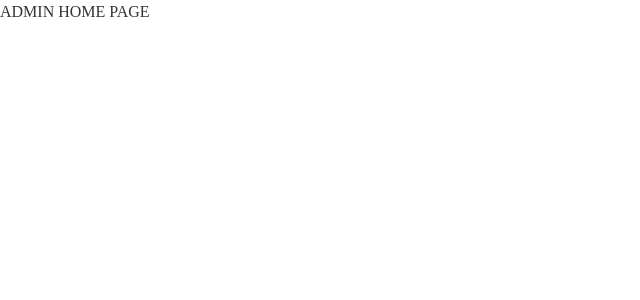
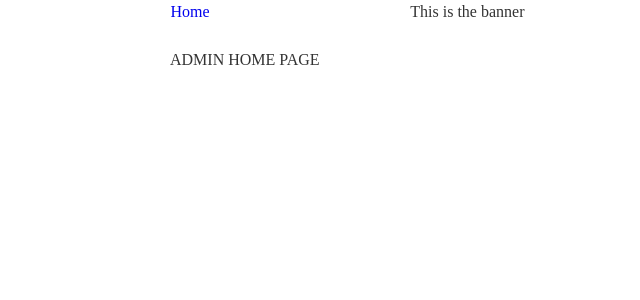
Before and after one commit to awatanabe/ucficom, a CodeIgniter app: page /index.php/admin/index in a window 1280 px wide. Shown: the top 300 px of the page, without its empty margins (0-640 px from the left). Run offline with CodeIgniter, Linux system fonts and the light colour scheme.

Commit message:
Commit that should have happened an hour ago with updates to the admin in prepration for new user creation

```diff
--- a/application/config/constants.php
+++ b/application/config/constants.php
@@ -57,6 +57,24 @@ define('EXTERNAL',      1);
 define('AUTHENTICATED', 2);
 define('ADMIN',         4);
 
+/*
+|--------------------------------------------------------------------------
+| Database Titles
+|--------------------------------------------------------------------------
+|
+| These are constants for database usage
+|
+*/
+
+// Constants for Users table
+define("USERS_TABLE",           "users");
+define("USERS_USER_ID",         "user_id");
+define("USERS_EMAIL",           "email");
+define("USERS_PASSWORD",        "password");
+define("USERS_FIRST_NAME",      "first_name");
+define("USERS_LAST_NAME",       "last_name");
+define("USERS_SECURITY_LEVEL", "security_level");
+
 
 /*
 |--------------------------------------------------------------------------
--- a/application/controllers/admin.php
+++ b/application/controllers/admin.php
@@ -25,7 +25,19 @@ class admin extends UC_Controller {
      *
      */
     public function index(){
-        $this->display($this->load->view("content/admin/index"));
+        $this->display($this->get_view("content/admin/index"));
+    }
+
+    public function new_user(){
+
+        // Load helpers
+        $this->load->helper("form");
+
+        // Load libraries
+        $this->load->library("form");
+        $this->load->library("table");
+
+
     }
 }
 
--- a/application/controllers/external.php
+++ b/application/controllers/external.php
@@ -20,7 +20,7 @@ class External extends UC_Controller {
     }
 
     public function index(){
-        $this->display($this->load->view("content/external/index", NULL, TRUE));
+        $this->display($this->get_view("content/external/index"));
     }
 }
 ?>
--- a/application/controllers/main.php
+++ b/application/controllers/main.php
@@ -21,7 +21,7 @@ class main extends UC_Controller {
     }
 
     public function index(){
-        $this->display($this->load->view("content/main/index"));
+        $this->display($this->get_view("content/main/index"));
     }
 
 }
--- a/application/core/UC_Controller.php
+++ b/application/core/UC_Controller.php
@@ -43,6 +43,19 @@ class UC_Controller extends CI_Controller {
     }
 
     /**
+     * Shortcut for loading a view that returns the view as a string
+     *
+     * @param type $view The path of the view to load
+     * @param array $data Array containing dating to bind to view
+     * @return string
+     */
+
+    public function get_view($view, array $data = NULL){
+        return $this->load->view($view, $data, TRUE);
+    }
+
+
+    /**
      * Displays content within the default template frame. Allows for
      * different layouts given the security zone.
      * @param type $content
@@ -50,7 +63,22 @@ class UC_Controller extends CI_Controller {
 
     public function display($content){
 
+        // Store content for passing
         $template_data["content"] = $content;
+
+        /* Load the banner */
+        $banner_data = array();
+
+        // Determine the correct link for the home page depending on controller
+        if($this->security_zone == EXTERNAL){
+           $banner_data["home_url"] = site_url("external/index");
+        }
+        else{
+            $banner_data["home_url"] = site_url("main/index");
+        }
+
+        $template_data["banner"] =
+            $this->get_view("universal/banner", $banner_data);
 
         $this->load->view("universal/template", $template_data);
     }
--- /dev/null
+++ b/application/views/content/admin/new_user.php
@@ -0,0 +1 @@
+<?= $new_user_form ?>
--- /dev/null
+++ b/application/views/universal/banner.php
@@ -0,0 +1,10 @@
+<div class="grids">
+    <div class="grid-4">
+        <a href="<?= $home_url?>">
+            Home
+        </a>
+    </div>
+    <div class="grid-12">
+        This is the banner
+    </div>
+</div>
--- a/application/views/universal/template.php
+++ b/application/views/universal/template.php
@@ -15,7 +15,14 @@
     <title>FiCom: Web Portal</title>
 </head>
 
-<body>
-<?= $content ?>
+<body class="wrapper">
+    <!-- Header area -->
+    <div id="banner">
+        <?= $banner ?>
+    </div>
+    <br>
+    <div id="content">
+        <?= $content ?>
+    </div>
 </body>
 </html>
```
Also changed, not shown: application/helpers/CS_html_helper.php (added, +207 -0 lines), application/helpers/authorization_helper.php (deleted, +0 -40 lines), application/models/users.php (added, +51 -0 lines), application/views/content/forms/new_user.php (added, +10 -0 lines).
